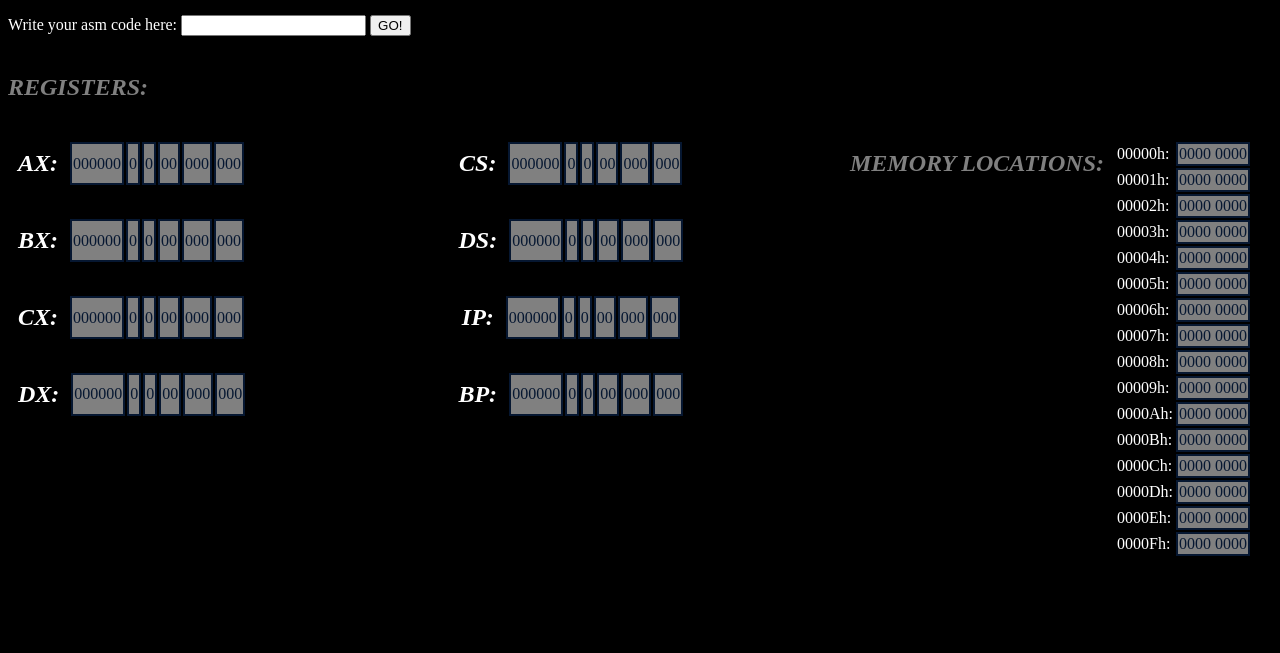
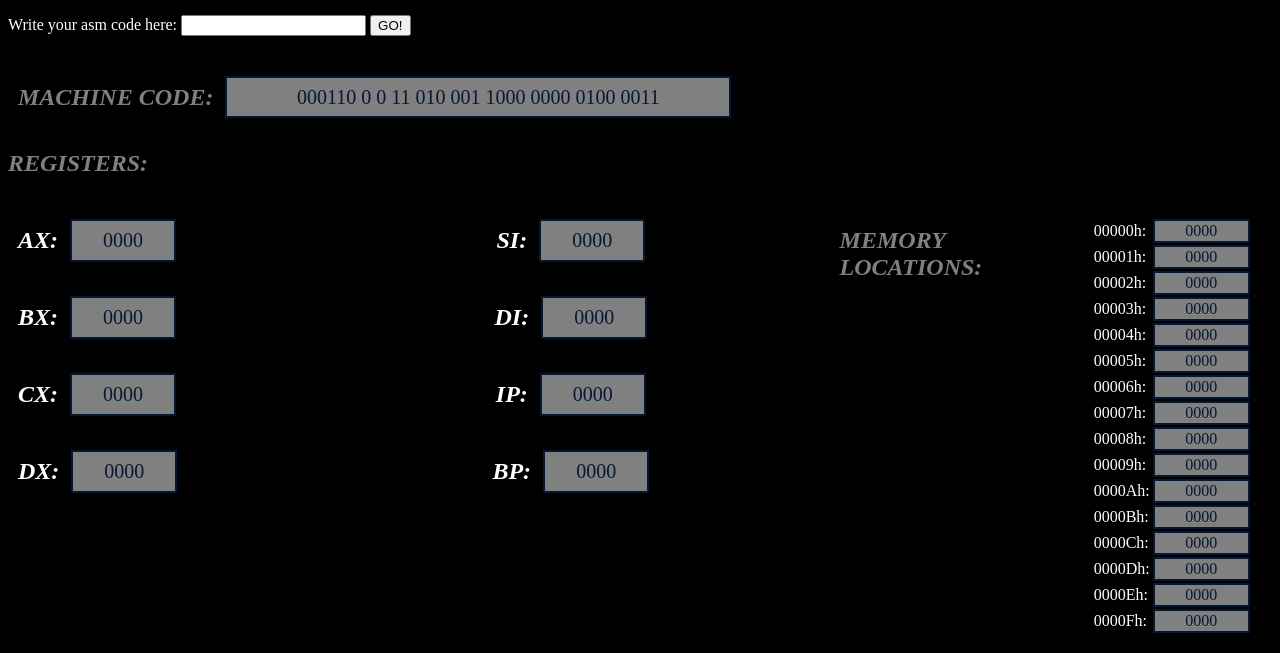
Before and after one commit to rameenaamir137/COAL-assignment, a plain HTML site: page index.html in a window 1280 px wide. Shown: the part 147-800 px from the top of the page. Drawn offline with Linux system fonts and the light colour scheme.

Commit message:
Update index.html

```diff
--- a/index.html
+++ b/index.html
@@ -23,6 +23,23 @@
     <input type="text" id="footer-field" name="ASMCODE">
     <button class="BUTTON1" style="justify-content: center;">GO!</button>
     <br><br>
+    <div style="display: flex; margin:10px;justify-content: left;">
+        <h2 class="naming" style="color:gray; font-style: italic;">MACHINE CODE:</h2>
+        <table style="margin:10px;">
+        <tr>
+            <td style="background-color: gray; border: 2px solid #061731; color: #061731; width: 500px; text-align: center;font-size:20px">
+            000110 0 0 11 010 001 1000 0000 0100 0011
+            </td>
+            <!--<td style="background-color: gray; border: 2px solid #061731; color: #061731;">0</td>
+            <td style="background-color: gray; border: 2px solid #061731; color: #061731;">0</td>
+            <td style="background-color: gray; border: 2px solid #061731; color: #061731;">00</td>
+            <td style="background-color: gray; border: 2px solid #061731; color: #061731;">000</td>
+            <td style="background-color: gray; border: 2px solid #061731; color: #061731;">000</td>-->
+        </tr>
+        </table>
+    </div>
+
+
 
 
     <div class="naming">
@@ -33,12 +50,12 @@
         <h2 class="naming" style="color:white; font-style: italic;">AX:</h2>
         <table style="margin:10px;">
         <tr>
-            <td style="background-color: gray; border: 2px solid #061731; color: #061731;">000000</td>
-            <td style="background-color: gray; border: 2px solid #061731; color: #061731;">0</td>
+            <td style="background-color: gray; border: 2px solid #061731; color: #061731; width: 100px; text-align: center;font-size:20px">0000</td>
+            <!--<td style="background-color: gray; border: 2px solid #061731; color: #061731;">0</td>
             <td style="background-color: gray; border: 2px solid #061731; color: #061731;">0</td>
             <td style="background-color: gray; border: 2px solid #061731; color: #061731;">00</td>
             <td style="background-color: gray; border: 2px solid #061731; color: #061731;">000</td>
-            <td style="background-color: gray; border: 2px solid #061731; color: #061731;">000</td>
+            <td style="background-color: gray; border: 2px solid #061731; color: #061731;">000</td>-->
         </tr>
         </table>
     </div>
@@ -47,12 +64,12 @@
         <h2 class="naming" style="color:white; font-style: italic;">BX:</h2>
         <table style="margin:10px;">
         <tr>
-            <td style="background-color: gray; border: 2px solid #061731; color: #061731;">000000</td>
-            <td style="background-color: gray; border: 2px solid #061731; color: #061731;">0</td>
+            <td style="background-color: gray; border: 2px solid #061731; color: #061731; width: 100px; text-align: center;font-size:20px">0000</td>
+            <!--<td style="background-color: gray; border: 2px solid #061731; color: #061731;">0</td>
             <td style="background-color: gray; border: 2px solid #061731; color: #061731;">0</td>
             <td style="background-color: gray; border: 2px solid #061731; color: #061731;">00</td>
             <td style="background-color: gray; border: 2px solid #061731; color: #061731;">000</td>
-            <td style="background-color: gray; border: 2px solid #061731; color: #061731;">000</td>
+            <td style="background-color: gray; border: 2px solid #061731; color: #061731;">000</td>-->
         </tr>
         </table>
     </div>
@@ -61,12 +78,12 @@
     <h2 class="naming" style="color:white; font-style: italic;">CX:</h2>
     <table style="margin:10px;">
     <tr>
-        <td style="background-color: gray; border: 2px solid #061731; color: #061731;">000000</td>
-        <td style="background-color: gray; border: 2px solid #061731; color: #061731;">0</td>
+        <td style="background-color: gray; border: 2px solid #061731; color: #061731; width: 100px; text-align: center;font-size:20px">0000</td>
+        <!--<td style="background-color: gray; border: 2px solid #061731; color: #061731;">0</td>
         <td style="background-color: gray; border: 2px solid #061731; color: #061731;">0</td>
         <td style="background-color: gray; border: 2px solid #061731; color: #061731;">00</td>
         <td style="background-color: gray; border: 2px solid #061731; color: #061731;">000</td>
-        <td style="background-color: gray; border: 2px solid #061731; color: #061731;">000</td>
+        <td style="background-color: gray; border: 2px solid #061731; color: #061731;">000</td>-->
     </tr>
     </table>
     </div>
@@ -75,12 +92,12 @@
     <h2 class="naming" style="color:white; font-style: italic;">DX:</h2>
     <table style="margin:10px;">
     <tr>
-        <td style="background-color: gray; border: 2px solid #061731; color: #061731;">000000</td>
-        <td style="background-color: gray; border: 2px solid #061731; color: #061731;">0</td>
+        <td style="background-color: gray; border: 2px solid #061731; color: #061731; width: 100px; text-align: center;font-size:20px">0000</td>
+        <!--<td style="background-color: gray; border: 2px solid #061731; color: #061731;">0</td>
         <td style="background-color: gray; border: 2px solid #061731; color: #061731;">0</td>
         <td style="background-color: gray; border: 2px solid #061731; color: #061731;">00</td>
         <td style="background-color: gray; border: 2px solid #061731; color: #061731;">000</td>
-        <td style="background-color: gray; border: 2px solid #061731; color: #061731;">000</td>
+        <td style="background-color: gray; border: 2px solid #061731; color: #061731;">000</td>-->
     </tr>
     </table>
     </div>
@@ -91,29 +108,29 @@
 
 
     <div style="display: flex; margin:10px;justify-content: center;">
-    <h2 class="naming" style="color:white; font-style: italic;">CS:</h2>
+    <h2 class="naming" style="color:white; font-style: italic;">SI:</h2>
     <table style="margin:10px;">
     <tr>
-        <td style="background-color: gray; border: 2px solid #061731; color: #061731;">000000</td>
-        <td style="background-color: gray; border: 2px solid #061731; color: #061731;">0</td>
+        <td style="background-color: gray; border: 2px solid #061731; color: #061731; width: 100px; text-align: center;font-size:20px">0000</td>
+        <!--<td style="background-color: gray; border: 2px solid #061731; color: #061731;">0</td>
         <td style="background-color: gray; border: 2px solid #061731; color: #061731;">0</td>
         <td style="background-color: gray; border: 2px solid #061731; color: #061731;">00</td>
         <td style="background-color: gray; border: 2px solid #061731; color: #061731;">000</td>
-        <td style="background-color: gray; border: 2px solid #061731; color: #061731;">000</td>
+        <td style="background-color: gray; border: 2px solid #061731; color: #061731;">000</td>-->
     </tr>
     </table>
     </div>
 
     <div style="display: flex; margin:10px;justify-content: center;">
-    <h2 class="naming" style="color:white; font-style: italic;">DS:</h2>
+    <h2 class="naming" style="color:white; font-style: italic;">DI:</h2>
     <table style="margin:10px;">
     <tr>
-        <td style="background-color: gray; border: 2px solid #061731; color: #061731;">000000</td>
-        <td style="background-color: gray; border: 2px solid #061731; color: #061731;">0</td>
+        <td style="background-color: gray; border: 2px solid #061731; color: #061731; width: 100px; text-align: center;font-size:20px">0000</td>
+        <!--<td style="background-color: gray; border: 2px solid #061731; color: #061731;">0</td>
         <td style="background-color: gray; border: 2px solid #061731; color: #061731;">0</td>
         <td style="background-color: gray; border: 2px solid #061731; color: #061731;">00</td>
         <td style="background-color: gray; border: 2px solid #061731; color: #061731;">000</td>
-        <td style="background-color: gray; border: 2px solid #061731; color: #061731;">000</td>
+        <td style="background-color: gray; border: 2px solid #061731; color: #061731;">000</td>-->
     </tr>
     </table>
     </div>
@@ -122,12 +139,12 @@
     <h2 class="naming" style="color:white; font-style: italic;">IP:</h2>
     <table style="margin:10px;">
     <tr>
-        <td style="background-color: gray; border: 2px solid #061731; color: #061731;">000000</td>
-        <td style="background-color: gray; border: 2px solid #061731; color: #061731;">0</td>
+        <td style="background-color: gray; border: 2px solid #061731; color: #061731; width: 100px; text-align: center;font-size:20px">0000</td>
+        <!--<td style="background-color: gray; border: 2px solid #061731; color: #061731;">0</td>
         <td style="background-color: gray; border: 2px solid #061731; color: #061731;">0</td>
         <td style="background-color: gray; border: 2px solid #061731; color: #061731;">00</td>
         <td style="background-color: gray; border: 2px solid #061731; color: #061731;">000</td>
-        <td style="background-color: gray; border: 2px solid #061731; color: #061731;">000</td>
+        <td style="background-color: gray; border: 2px solid #061731; color: #061731;">000</td>-->
     </tr>
     </table>
     </div>
@@ -136,12 +153,12 @@
         <h2 class="naming" style="color:white; font-style: italic;">BP:</h2>
         <table style="margin:10px;">
         <tr>
-            <td style="background-color: gray; border: 2px solid #061731; color: #061731;">000000</td>
-            <td style="background-color: gray; border: 2px solid #061731; color: #061731;">0</td>
+            <td style="background-color: gray; border: 2px solid #061731; color: #061731; width: 100px; text-align: center;font-size:20px">0000</td>
+            <!--<td style="background-color: gray; border: 2px solid #061731; color: #061731;">0</td>
             <td style="background-color: gray; border: 2px solid #061731; color: #061731;">0</td>
             <td style="background-color: gray; border: 2px solid #061731; color: #061731;">00</td>
             <td style="background-color: gray; border: 2px solid #061731; color: #061731;">000</td>
-            <td style="background-color: gray; border: 2px solid #061731; color: #061731;">000</td>
+            <td style="background-color: gray; border: 2px solid #061731; color: #061731;">000</td>-->
         </tr>
         </table>
         </div>
@@ -152,22 +169,38 @@
         <div style="display: flex; margin:10px;justify-content: right;">
             <h2 style = "color:gray;font-style: italic;">MEMORY LOCATIONS:</h2>
             <table style="margin:10px;">
-                <tr><td style="color:white">00000h:</td><td style="background-color: gray; border: 2px solid #061731; color: #061731;">0000 0000</td></tr>
-                <tr><td style="color:white">00001h:<td style="background-color: gray; border: 2px solid #061731; color: #061731;">0000 0000</td></tr>
-                <tr><td style="color:white">00002h:<td style="background-color: gray; border: 2px solid #061731; color: #061731;">0000 0000</td></tr>
-                <tr><td style="color:white">00003h:<td style="background-color: gray; border: 2px solid #061731; color: #061731;">0000 0000</td></tr>
-                <tr><td style="color:white">00004h:<td style="background-color: gray; border: 2px solid #061731; color: #061731;">0000 0000</td></tr>
-                <tr><td style="color:white">00005h:<td style="background-color: gray; border: 2px solid #061731; color: #061731;">0000 0000</td></tr>
-                <tr><td style="color:white">00006h:<td style="background-color: gray; border: 2px solid #061731; color: #061731;">0000 0000</td></tr>
-                <tr><td style="color:white">00007h:<td style="background-color: gray; border: 2px solid #061731; color: #061731;">0000 0000</td></tr>
-                <tr><td style="color:white">00008h:<td style="background-color: gray; border: 2px solid #061731; color: #061731;">0000 0000</td></tr>
-                <tr><td style="color:white">00009h:<td style="background-color: gray; border: 2px solid #061731; color: #061731;">0000 0000</td></tr>
-                <tr><td style="color:white">0000Ah:<td style="background-color: gray; border: 2px solid #061731; color: #061731;">0000 0000</td></tr>
-                <tr><td style="color:white">0000Bh:<td style="background-color: gray; border: 2px solid #061731; color: #061731;">0000 0000</td></tr>
-                <tr><td style="color:white">0000Ch:<td style="background-color: gray; border: 2px solid #061731; color: #061731;">0000 0000</td></tr>
-                <tr><td style="color:white">0000Dh:<td style="background-color: gray; border: 2px solid #061731; color: #061731;">0000 0000</td></tr>
-                <tr><td style="color:white">0000Eh:<td style="background-color: gray; border: 2px solid #061731; color: #061731;">0000 0000</td></tr>
-                <tr><td style="color:white">0000Fh:<td style="background-color: gray; border: 2px solid #061731; color: #061731;">0000 0000</td></tr>
+                <tr><td style="color:white">00000h:</td>
+                    <td style="background-color: gray; border: 2px solid #061731; color: #061731; width: 100px; text-align: center;">0000</td></tr>
+                <tr><td style="color:white">00001h:</td>
+                    <td style="background-color: gray; border: 2px solid #061731; color: #061731; width: 100px; text-align: center;">0000</td></tr>
+                <tr><td style="color:white">00002h:</td>
+                    <td style="background-color: gray; border: 2px solid #061731; color: #061731; width: 100px; text-align: center;">0000</td></tr>
+                <tr><td style="color:white">00003h:</td>
+                    <td style="background-color: gray; border: 2px solid #061731; color: #061731; width: 100px; text-align: center;">0000</td></tr>
+                <tr><td style="color:white">00004h:</td>
+                    <td style="background-color: gray; border: 2px solid #061731; color: #061731; width: 100px; text-align: center;">0000</td></tr>
+                <tr><td style="color:white">00005h:</td>
+                    <td style="background-color: gray; border: 2px solid #061731; color: #061731; width: 100px; text-align: center;">0000</td></tr>
+                <tr><td style="color:white">00006h:</td>
+                    <td style="background-color: gray; border: 2px solid #061731; color: #061731; width: 100px; text-align: center;">0000</td></tr>
+                <tr><td style="color:white">00007h:</td>
+                    <td style="background-color: gray; border: 2px solid #061731; color: #061731; width: 100px; text-align: center;">0000</td></tr>
+                <tr><td style="color:white">00008h:</td>
+                    <td style="background-color: gray; border: 2px solid #061731; color: #061731; width: 100px; text-align: center;">0000</td></tr>
+                <tr><td style="color:white">00009h:</td>
+                    <td style="background-color: gray; border: 2px solid #061731; color: #061731; width: 100px; text-align: center;">0000</td></tr>
+                <tr><td style="color:white">0000Ah:</td>
+                    <td style="background-color: gray; border: 2px solid #061731; color: #061731; width: 100px; text-align: center;">0000</td></tr>
+                <tr><td style="color:white">0000Bh:</td>
+                    <td style="background-color: gray; border: 2px solid #061731; color: #061731; width: 100px; text-align: center;">0000</td></tr>
+                <tr><td style="color:white">0000Ch:</td>
+                    <td style="background-color: gray; border: 2px solid #061731; color: #061731; width: 100px; text-align: center;">0000</td></tr>
+                <tr><td style="color:white">0000Dh:</td>
+                    <td style="background-color: gray; border: 2px solid #061731; color: #061731; width: 100px; text-align: center;">0000</td></tr>
+                <tr><td style="color:white">0000Eh:</td>
+                    <td style="background-color: gray; border: 2px solid #061731; color: #061731; width: 100px; text-align: center;">0000</td></tr>
+                <tr><td style="color:white">0000Fh:</td>
+                    <td style="background-color: gray; border: 2px solid #061731; color: #061731; width: 100px; text-align: center;">0000</td></tr>
 
             </table>
             </div>
```
